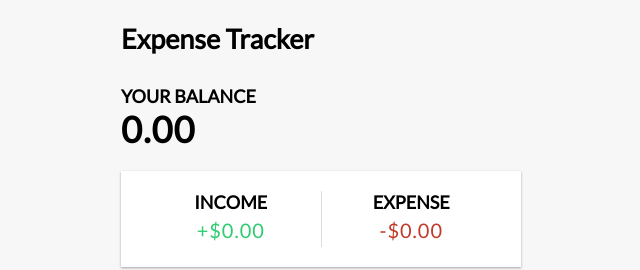
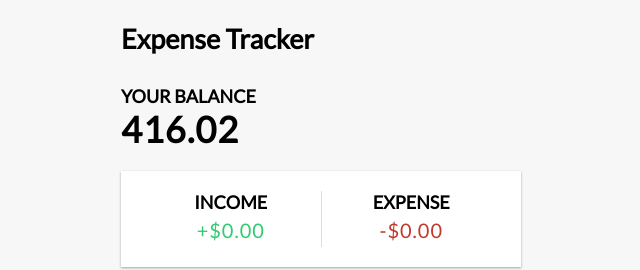
Before and after one commit to Udayanga1/vue-expense-tracker, a Vue app in the folder vue-expense-tracker/: page / in a window 1280 px wide. Shown: the top 270 px of the page, without its empty margins (319-959 px from the left). Built offline with nearby package versions, Linux system fonts and the light colour scheme.

Commit message:
implement the Balance component functionality

```diff
--- a/vue-expense-tracker/src/App.vue
+++ b/vue-expense-tracker/src/App.vue
@@ -1,7 +1,7 @@
 <template>
 	<Header />
 	<div class="container">
-		<Balance />
+		<Balance :total="total" />
 		<IncomeExpenses />
 		<TransactionList :transactions="transactions" />
 		<AddTransaction />
@@ -15,7 +15,7 @@
 import TransactionList from "./components/TransactionList.vue"
 import AddTransaction from "./components/AddTransaction.vue"
 
-import { ref } from "vue"
+import { ref, computed } from "vue"
 
 const transactions = ref([
 	{ id: 1, text: "Flower", amount: -19.99 },
@@ -23,4 +23,11 @@
 	{ id: 3, text: "Book", amount: -12 },
 	{ id: 4, text: "Camera", amount: 148 },
 ])
+
+const total = computed(() => {
+	return transactions.value.reduce(
+		(acc, transaction) => acc + transaction.amount,
+		0
+	)
+})
 </script>
--- a/vue-expense-tracker/src/components/Balance.vue
+++ b/vue-expense-tracker/src/components/Balance.vue
@@ -1,4 +1,15 @@
 <template>
 	<h4>Your Balance</h4>
-	<h1 id="balance">0.00</h1>
+	<h1 id="balance">{{ total }}</h1>
 </template>
+
+<script setup>
+import { defineProps } from "vue"
+
+const props = defineProps({
+	total: {
+		type: Number,
+		required: true,
+	},
+})
+</script>
```
